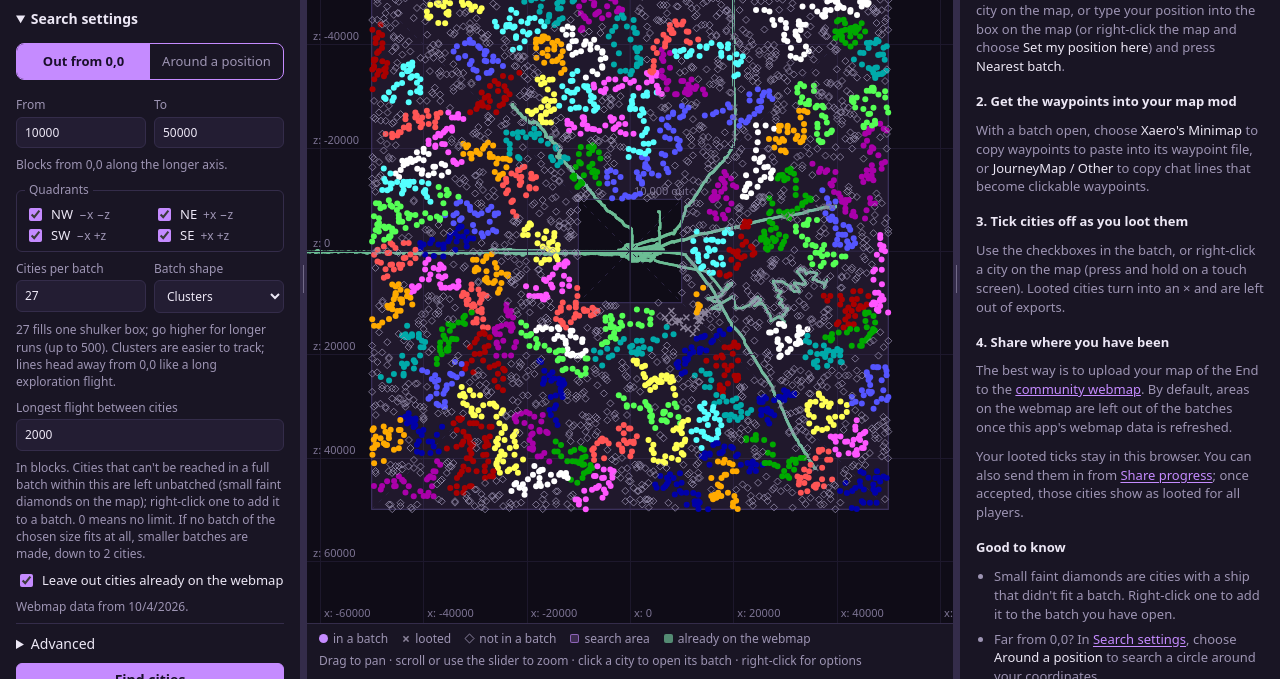
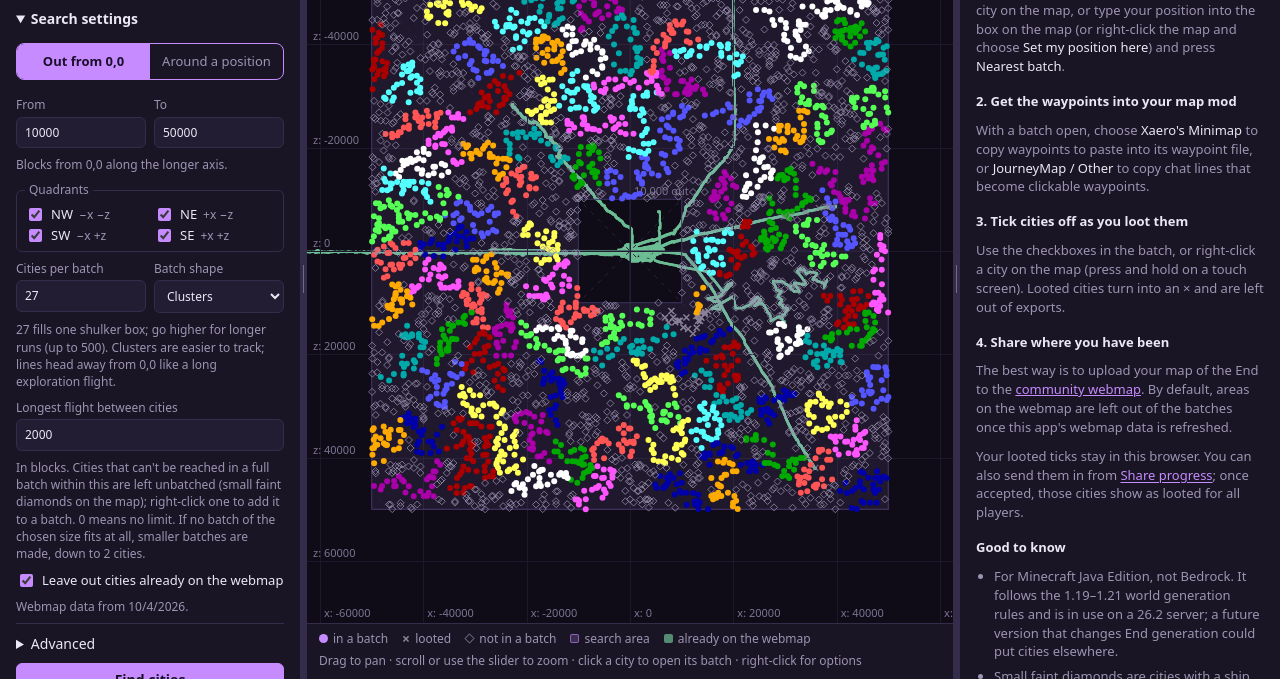
Before and after one commit to sh4sh/aomc-elytra-hunt, a website built with Vite: page index.html in a window 1280 px wide. Shown: the part 121-800 px from the top of the page. Built offline with nearby package versions, Linux system fonts and the light colour scheme.

Commit message:
Note that the app is for Java Edition, and which versions it follows

```diff
--- a/index.html
+++ b/index.html
@@ -241,6 +241,7 @@
         </div>
         <h3>Good to know</h3>
         <ul>
+          <li>For Minecraft Java Edition, not Bedrock. It follows the 1.19–1.21 world generation rules and is in use on a 26.2 server; a future version that changes End generation could put cities elsewhere.</li>
           <li>Small faint diamonds are cities with a ship that didn't fit a batch. Right-click one to add it to the batch you have open.</li>
           <li>Far from 0,0? In <button type="button" class="jump" data-target="settings">Search settings</button>, choose <em>Around a position</em> to search a circle around your coordinates.</li>
           <li>Want your own route? Right-click any city and choose <em>Start a custom batch with this city</em>, then right-click others to add them. Custom batches sit at the top of the batch list.</li>
```
Also changed, not shown: README.md.
